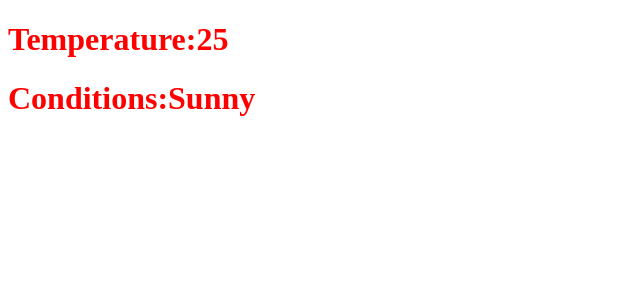
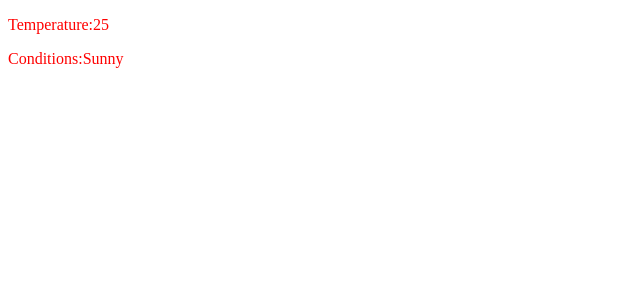
Before and after one commit to acciojob/conditional-weather-report-twinkleUniverse, a React app: page / in a window 1280 px wide. Shown: the top 300 px of the page, without its empty margins (0-640 px from the left). Built offline with nearby package versions, Linux system fonts and the light colour scheme.

Commit message:
solution-2

```diff
--- a/src/components/App.js
+++ b/src/components/App.js
@@ -11,11 +11,11 @@ const App = () => {
        {
         data.temperature<treshold?
         <div style={{color:'blue'}}>
-          <h1>Temperature: {data.temperature}</h1>
-          <h1>conditions: {data.conditions}</h1>
+          <p>Temperature: {data.temperature}</p>
+          <p>conditions: {data.conditions}</p>
         </div> : <div style={{color:'red'}}>
-          <h1>Temperature:{data.temperature}</h1>
-          <h1>Conditions:{data.conditions}</h1>
+          <p>Temperature:{data.temperature}</p>
+          <p>Conditions:{data.conditions}</p>
         </div>
        }
     </div>
```
